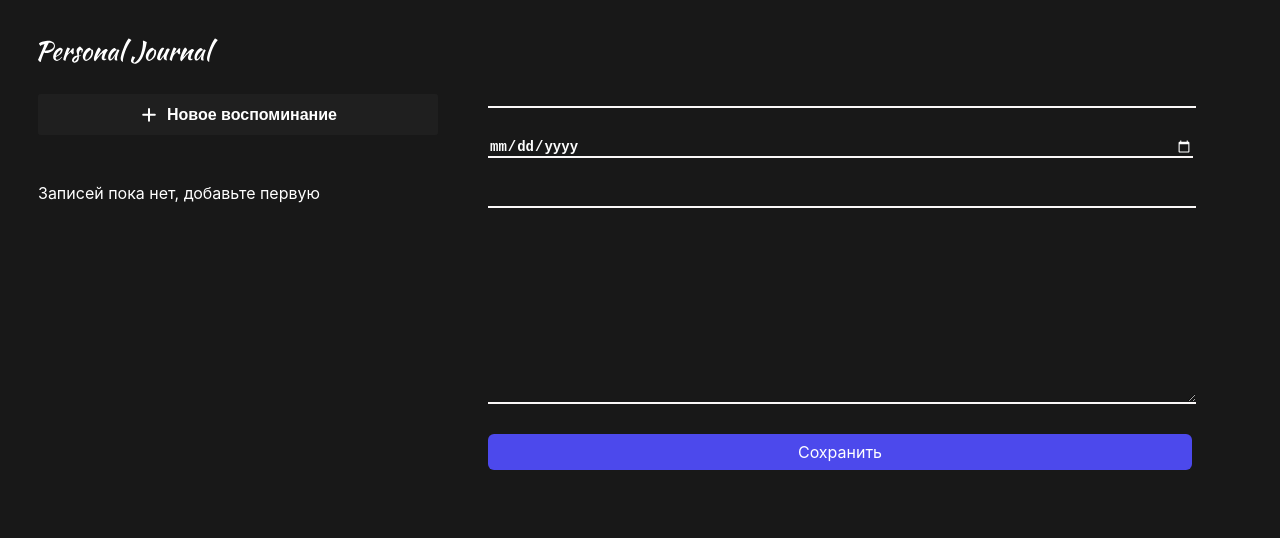
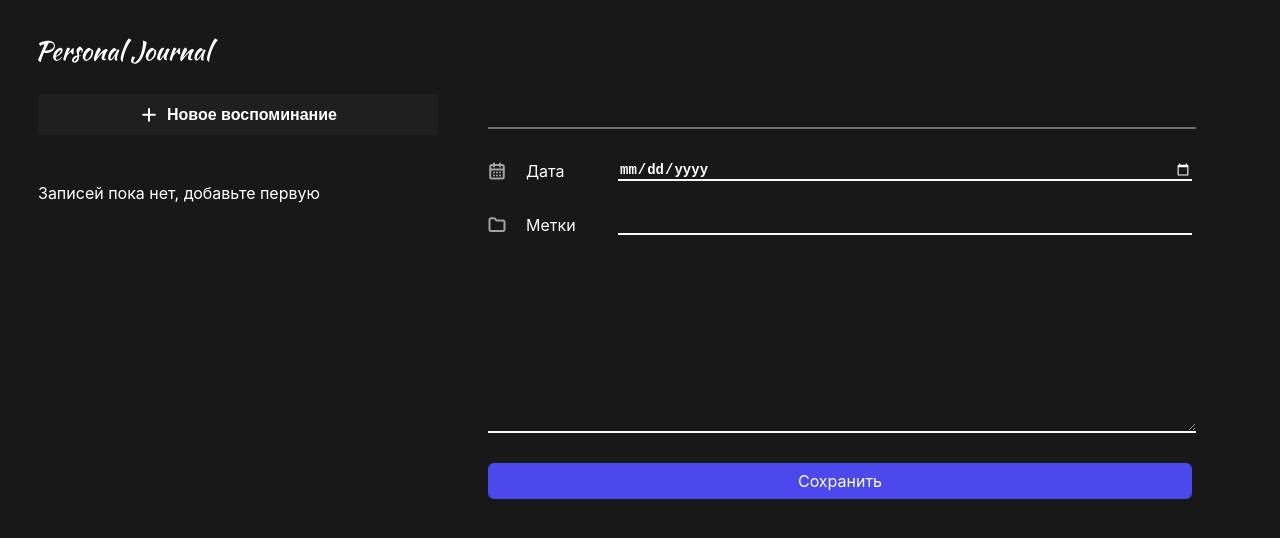
Before and after one commit to ZaikaAnton/project-journal-list, a React app: page / in a window 1280 px wide. Shown: the top 538 px of the page. Built offline with nearby package versions, Linux system fonts and the light colour scheme; the HTML template or start-up script is replaced by a standard one.

Commit message:
add div on input and style it

```diff
--- a/src/components/JournalForm/JournalForm.jsx
+++ b/src/components/JournalForm/JournalForm.jsx
@@ -50,21 +50,44 @@ function JournalForm({ onSubmit }) {
 
   return (
     <form className={styles["journal-form"]} onSubmit={addJournalItem}>
+      {/* Title */}
+      <div>
         <input
           type="text"
           name="title"
-        className={cn(styles["input"], {
+          className={cn(styles["input-title"], {
             [styles["invalid"]]: !formValidState.title,
           })}
         />
+      </div>
+      {/* Date */}
+      <div className={styles["form-row"]}>
+        <label htmlFor="date" className={styles["form-label"]}>
+          <img src="/calendar.svg" alt="Календарь" />
+
+          <span>Дата</span>
+        </label>
+
         <input
           type="date"
           name="date"
+          id="date"
           className={cn(styles["input"], {
             [styles["invalid"]]: !formValidState.date,
           })}
         />
-      <input type="text" name="tag" className={styles["input"]} />
+      </div>
+      {/* Tag */}
+      <div className={styles["form-row"]}>
+        <label htmlFor="tag" className={styles["form-label"]}>
+          <img src="/folder.svg" alt="Папка" />
+
+          <span>Метки</span>
+        </label>
+
+        <input type="text" id="tag" name="tag" className={styles["input"]} />
+      </div>
+      {/* Text */}
       <textarea
         name="text"
         id=""
--- a/src/components/JournalForm/JournalForm.module.css
+++ b/src/components/JournalForm/JournalForm.module.css
@@ -4,7 +4,7 @@
   gap: 30px;
 }
 
-/* .input-title {
+.input-title {
   border: none;
   background: none;
   font-size: 32px;
@@ -14,12 +14,12 @@
   border-bottom: 2px solid #6e6c6c;
   color: rgb(248, 240, 224);
   width: 100%;
-} */
+}
 
 .form-row {
   display: flex;
   align-items: center;
-  gap: 45px;
+  gap: 30px;
 }
 
 .form-label {
@@ -43,6 +43,7 @@
 
 .invalid {
   border: 1px solid red;
+  border-radius: 8px;
   background-color: rgb(233, 138, 138);
 }
 
```
Lines whose indentation alone changed are shown as unchanged.
